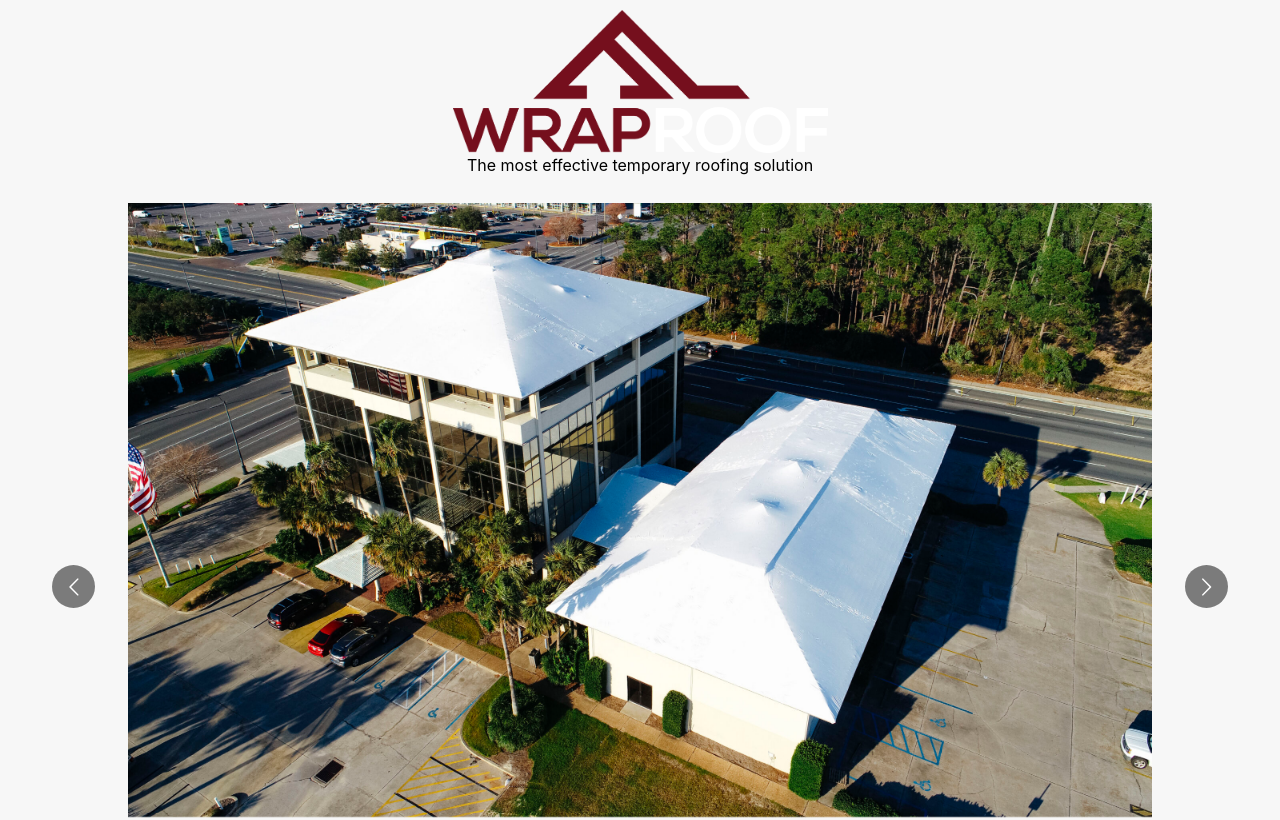
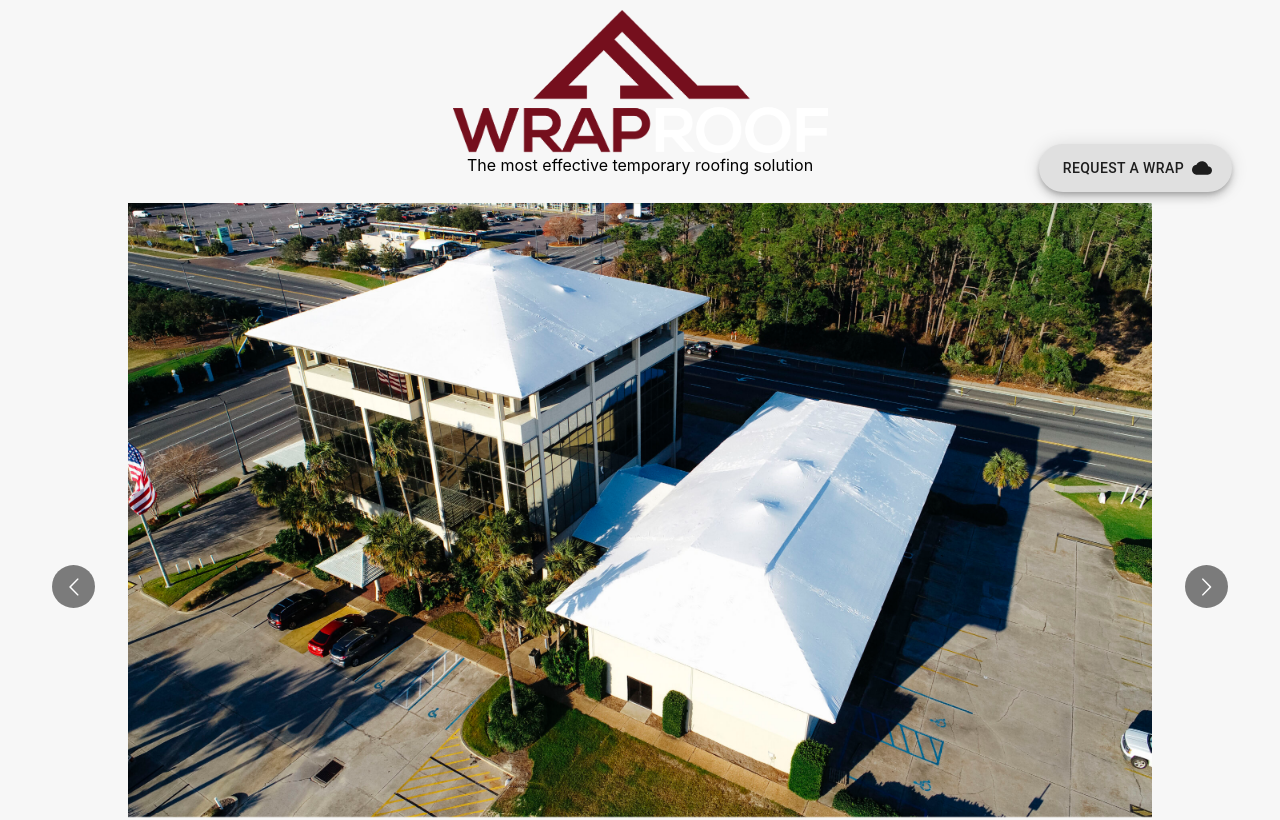
Before and after one commit to JeffSandov6/avantGarde, a React (Create React App) app: page / in a window 1280 px wide. Shown: the top 820 px of the page. Built offline with nearby package versions, Linux system fonts and the light colour scheme.

Commit message:
small changes

```diff
--- a/package.json
+++ b/package.json
@@ -4,6 +4,7 @@
   "private": true,
   "dependencies": {
     "@material-ui/core": "^4.12.3",
+    "@material-ui/icons": "^4.11.2",
     "@testing-library/jest-dom": "^5.14.1",
     "@testing-library/react": "^11.2.7",
     "@testing-library/user-event": "^12.8.3",
--- a/src/App.js
+++ b/src/App.js
@@ -1,5 +1,6 @@
 import {BrowserRouter, Route, Switch} from 'react-router-dom';
 
+import FloatingButton from './components/common/floatingButton/FloatingButton';
 import HomeResponsive from './pages/home/HomeResponsive'
 import './App.css';
 
@@ -9,6 +10,7 @@ function App() {
     <div className="App">
       <BrowserRouter>
       {/* <NavigationResponsive /> */}
+        <FloatingButton />
         <Switch>
           <Route exact path="/">
             <HomeResponsive/>
--- /dev/null
+++ b/src/components/common/floatingButton/FloatingButton.js
@@ -0,0 +1,49 @@
+import Fab from '@material-ui/core/Fab';
+import AddIcon from '@material-ui/icons/Add';
+import CloudIcon from '@material-ui/icons/Cloud';
+import Button from '@material-ui/core/Button';
+import { makeStyles } from '@material-ui/core/styles';
+import Tooltip from '@material-ui/core/Tooltip';
+
+
+//TODO: set positioning of fab button on diff web screen sizes
+
+
+export default function FloatingButton() {
+
+
+    const style = {
+        margin: 0,
+        // top: 180,
+        // right: 120,
+        // left: 'auto',
+        position: 'fixed',
+        // backgroundColor: 'transparent',
+        zIndex: 1000,
+
+        top: '9rem',
+        right: '3rem',
+    };
+
+    function onClickButton() {
+        console.log("his");
+    }
+
+    return (
+        <div>
+            <Fab
+                style={style}
+                color="transparent"
+                size="large"
+                variant="extended"
+                onClick={onClickButton}
+            >
+                <Button
+                endIcon={<CloudIcon/>}
+                >
+                    Request A Wrap
+                </Button>
+            </Fab>
+        </div>
+    )
+}
--- a/src/components/home/commercial/Commercial.js
+++ b/src/components/home/commercial/Commercial.js
@@ -37,6 +37,19 @@ class Commercial extends Component {
                     Integer eget porta metus, ac ultricies eros. Etiam aliquet sodales gravida. Integer neque mauris, malesuada sit amet ante ac, sagittis elementum lacus.
                     Nulla tellus nibh, tempus et elit vel, lobortis hendrerit felis.
                     Pellentesque habitant morbi tri
+                    Lorem ipsum dolor sit amet, consectetur adipiscing elit. Donec hendrerit risus ut massa ornare pellentesque. Proin id leo id arcu placerat tincidunt.
+                    Integer eget porta metus, ac ultricies eros. Etiam aliquet sodales gravida. Integer neque mauris, malesuada sit amet ante ac, sagittis elementum lacus.
+                    Nulla tellus nibh, tempus et elit vel, lobortis hendrerit felis.
+                    Lorem ipsum dolor sit amet, consectetur adipiscing elit. Donec hendrerit risus ut massa ornare pellentesque. Proin id leo id arcu placerat tincidunt.
+                    Integer eget porta metus, ac ultricies eros. Etiam aliquet sodales gravida. Integer neque mauris, malesuada sit amet ante ac, sagittis elementum lacus.
+                    Nulla tellus nibh, tempus et elit vel, lobortis hendrerit felis.
+                    Lorem ipsum dolor sit amet, consectLorem ipsum dolor sit amet, consectetur adipiscing elit. Donec hendrerit risus ut massa ornare pellentesque. Proin id leo id arcu placerat tincidunt.
+                    Integer eget porta metus, ac ultricies eros. Etiam aliquet sodales gravida. Integer neque mauris, malesuada sit amet ante ac, sagittis elementum lacus.
+                    Nulla tellus nibh, tempus et elit vel, lobortis hendrerit felis.
+                    Lorem ipsum dolor sit amet, consectetur adipiscing elit. Donec hendrerit risus ut massa ornare pellentesque. Proin id leo id arcu placerat tincidunt.
+                    Integer eget porta metus, ac ultricies eros. Etiam aliquet sodales gravida. Integer neque mauris, malesuada sit amet ante ac, sagittis elementum lacus.
+                    Nulla tellus nibh, tempus et elit vel, lobortis hendrerit felis.
+                    Lorem ipsum dolor sit amet, consectetur
                 </div>
             </div>
             </>
--- a/src/components/home/residential/Residential.js
+++ b/src/components/home/residential/Residential.js
@@ -37,6 +37,19 @@ class Residential extends Component {
                     Integer eget porta metus, ac ultricies eros. Etiam aliquet sodales gravida. Integer neque mauris, malesuada sit amet ante ac, sagittis elementum lacus.
                     Nulla tellus nibh, tempus et elit vel, lobortis hendrerit felis.
                     Pellentesque habitant morbi tri
+                    Lorem ipsum dolor sit amet, consectetur adipiscing elit. Donec hendrerit risus ut massa ornare pellentesque. Proin id leo id arcu placerat tincidunt.
+                    Integer eget porta metus, ac ultricies eros. Etiam aliquet sodales gravida. Integer neque mauris, malesuada sit amet ante ac, sagittis elementum lacus.
+                    Nulla tellus nibh, tempus et elit vel, lobortis hendrerit felis.
+                    Lorem ipsum dolor sit amet, consectetur adipiscing elit. Donec hendrerit risus ut massa ornare pellentesque. Proin id leo id arcu placerat tincidunt.
+                    Integer eget porta metus, ac ultricies eros. Etiam aliquet sodales gravida. Integer neque mauris, malesuada sit amet ante ac, sagittis elementum lacus.
+                    Nulla tellus nibh, tempus et elit vel, lobortis hendrerit felis.
+                    Lorem ipsum dolor sit amet, consectLorem ipsum dolor sit amet, consectetur adipiscing elit. Donec hendrerit risus ut massa ornare pellentesque. Proin id leo id arcu placerat tincidunt.
+                    Integer eget porta metus, ac ultricies eros. Etiam aliquet sodales gravida. Integer neque mauris, malesuada sit amet ante ac, sagittis elementum lacus.
+                    Nulla tellus nibh, tempus et elit vel, lobortis hendrerit felis.
+                    Lorem ipsum dolor sit amet, consectetur adipiscing elit. Donec hendrerit risus ut massa ornare pellentesque. Proin id leo id arcu placerat tincidunt.
+                    Integer eget porta metus, ac ultricies eros. Etiam aliquet sodales gravida. Integer neque mauris, malesuada sit amet ante ac, sagittis elementum lacus.
+                    Nulla tellus nibh, tempus et elit vel, lobortis hendrerit felis.
+                    Lorem ipsum dolor sit amet, consectetur
                 </div>
             </div>
             </>
```
Also changed, not shown: 1 other file (tests, documents, lock files or other folders).
